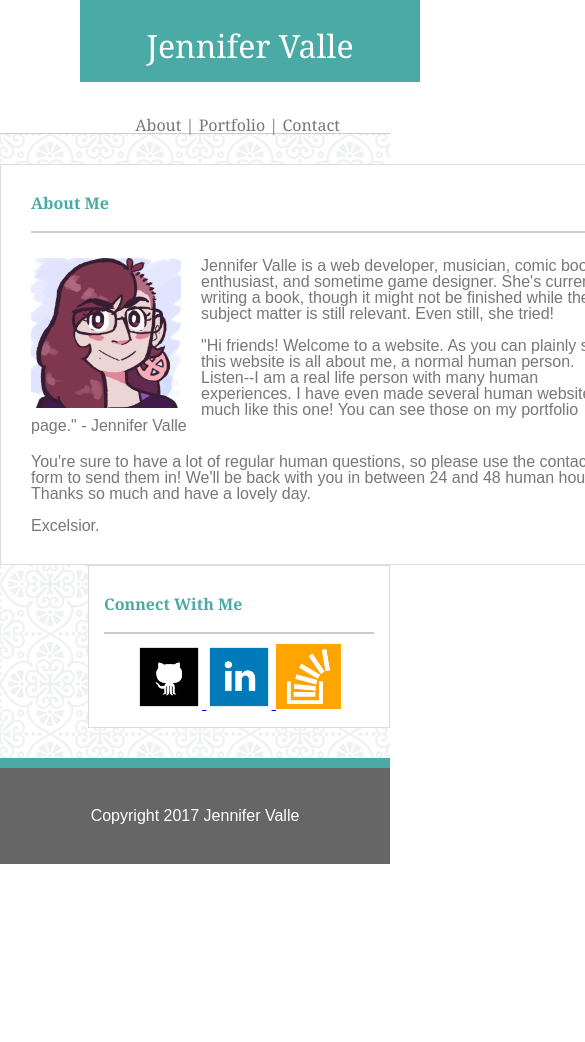
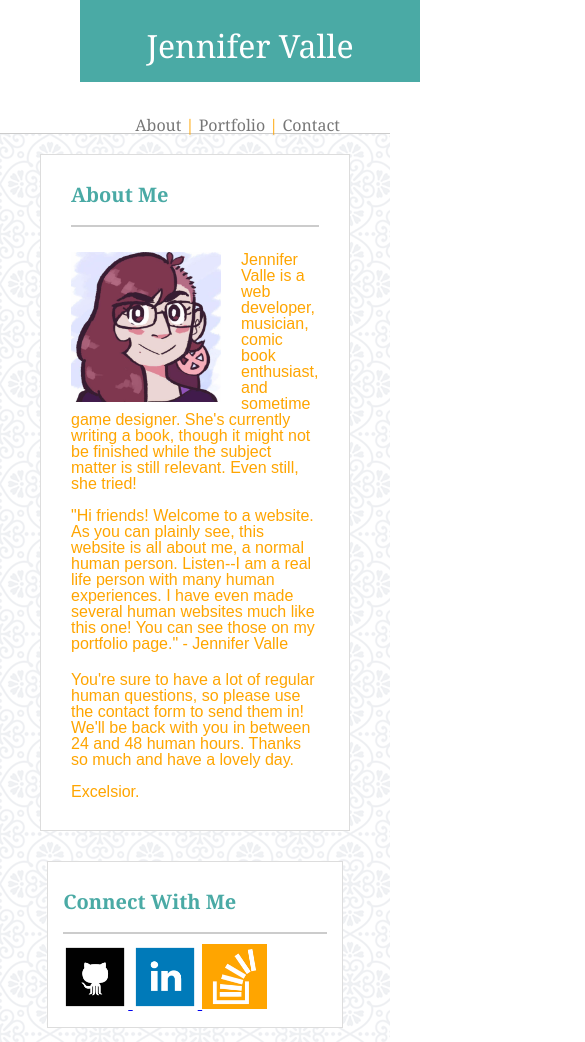
Before and after one commit to jvallexm/Responsive-Portfolio, a plain HTML site: page index.html in a window 390 px wide. Shown: the top 1042 px of the page, 585 px wide, since content can reach past the window. Before the commit the page ends 864 px from the top, so only its background shows below. Drawn offline with Linux system fonts and the light colour scheme.

Commit message:
Started media screen

```diff
--- a/assets/style.css
+++ b/assets/style.css
@@ -4,6 +4,7 @@ body{
 }
 #top-left{
   float: left;
+   margin-left: 80px;
 }
 #top-right{
   float: right;
@@ -12,6 +13,7 @@ body{
 .title{
   /*Site Headings*/
   font-family: 'Georgia', Times, Times New Roman, serif;
+  font-size: 125%;
 }
 #main{
   padding: 30px 0px 30px 0px;
@@ -89,9 +91,11 @@ body{
 	color: white !important;
 }
 #my-name{
-    margin-left: 80px;
     width: 300px;
     padding: 20px;
+}
+#links{
+  text-align: center
 }
 .from-top{
   font-size: 200%;
@@ -171,3 +175,77 @@ button{
   z-index: 1;
   margin-top: -65px;
 }
+
+/* Viewport Styling */
+
+@media screen and (max-width: 980px) {
+  body{
+    color: red !important;
+  }
+  #float-left{
+    margin-left: 10%;
+  }
+  #float-right{
+    margin-right: 10%;
+  }
+  #main{
+    padding: 20px 0px 20px 0px;
+  }
+  .wrapper{
+    max-width: 980px;
+  }
+  #the-middle{
+    padding: 0px 40px 0px 40px;
+  }
+  #content{
+    width: 53%;
+  }
+  #sidebar{
+    width: 30%;
+  }
+  #my-face{
+    width: 100%;
+    height: 100%;
+    float: none;
+    margin-bottom: 10px;
+  }
+}
+
+@media screen and (max-width: 768px) {
+
+  body{
+    color: blue !important;
+  }
+  #float-left{
+    margin-left: 0px;
+    padding-left: 0px;
+  }
+  #float-right{
+    margin-right: 0px;
+  }
+  #content{
+    width: 80%;
+    float: none;
+    margin-bottom: 30px;
+  }
+  #sidebar{
+    margin: none;
+    width: 85%;
+    float: none;
+  }
+  #links{
+    text-align: left;
+  }
+  #my-face{
+    height: 150px;
+    width: 150px;
+    float: left;
+    margin-right: 20px;
+  }
+}
+
+@media screen and (max-width: 640px) {
+  body{
+    color: orange !important;
+  }
+}
--- a/index.html
+++ b/index.html
@@ -7,6 +7,7 @@
 	<link rel="stylesheet" type="text/css" href="assets/style.css"/>
 	<body>
 
+    <div class="wrapper">
 
     <!--Top-->
 
@@ -41,9 +42,9 @@
 
           <div id="content" class="text-left">
 
-            <h3 class="title teal-text gray-line">
+            <h1 class="title teal-text gray-line">
               About Me
-            </h3>
+            </h1>
 
             <div id="about">
 
@@ -72,7 +73,7 @@
               Connect With Me
             </h5>
 
-            <center>
+            <div id="links">
 
 	            <a href="http://www.github.com/jvallexm"
 	               target="_blank">
@@ -98,7 +99,7 @@
 	            		 title="Stack Overflow"/>
 	           	</a>
 
-	        </center>
+	        </div>
 
           </div>
       </div>
@@ -112,5 +113,7 @@
 		Copyright 2017 Jennifer Valle
 	</div>
 
+	</div>
+
 	</body>
 </html>
```
